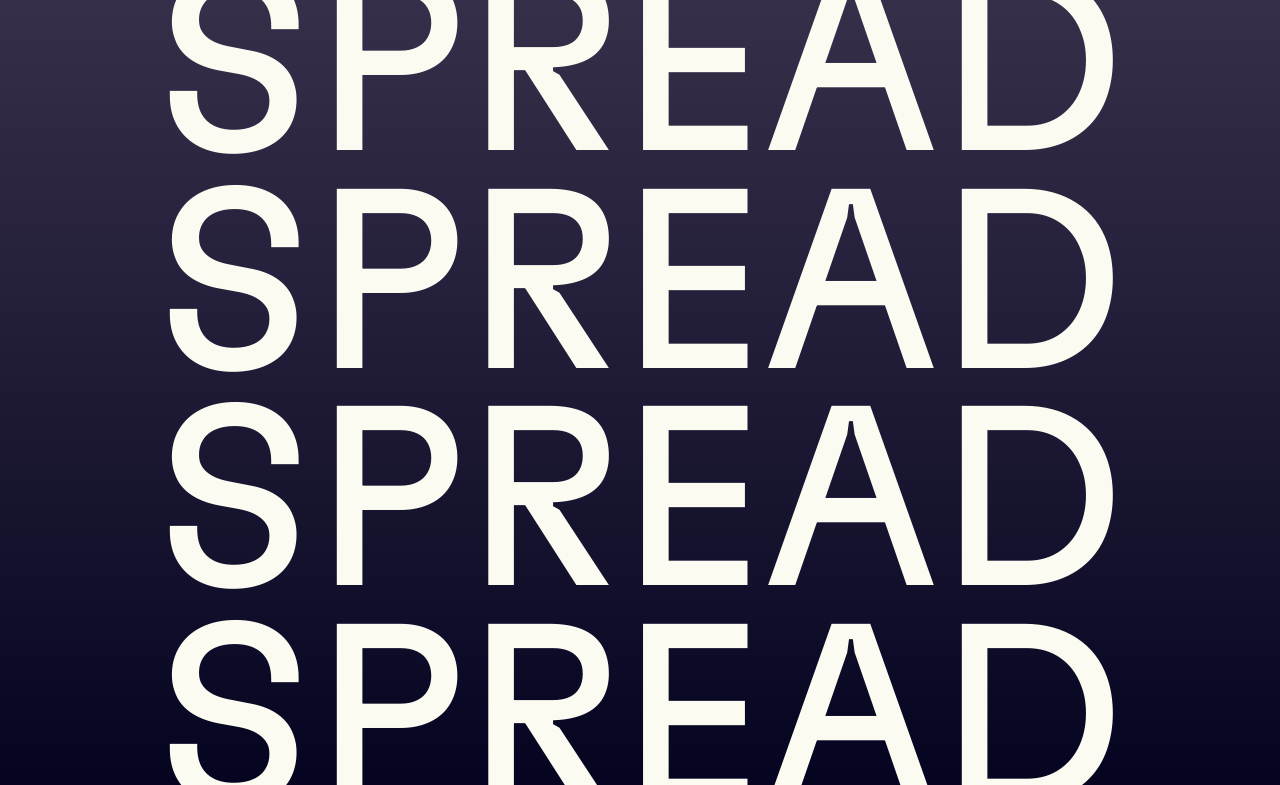
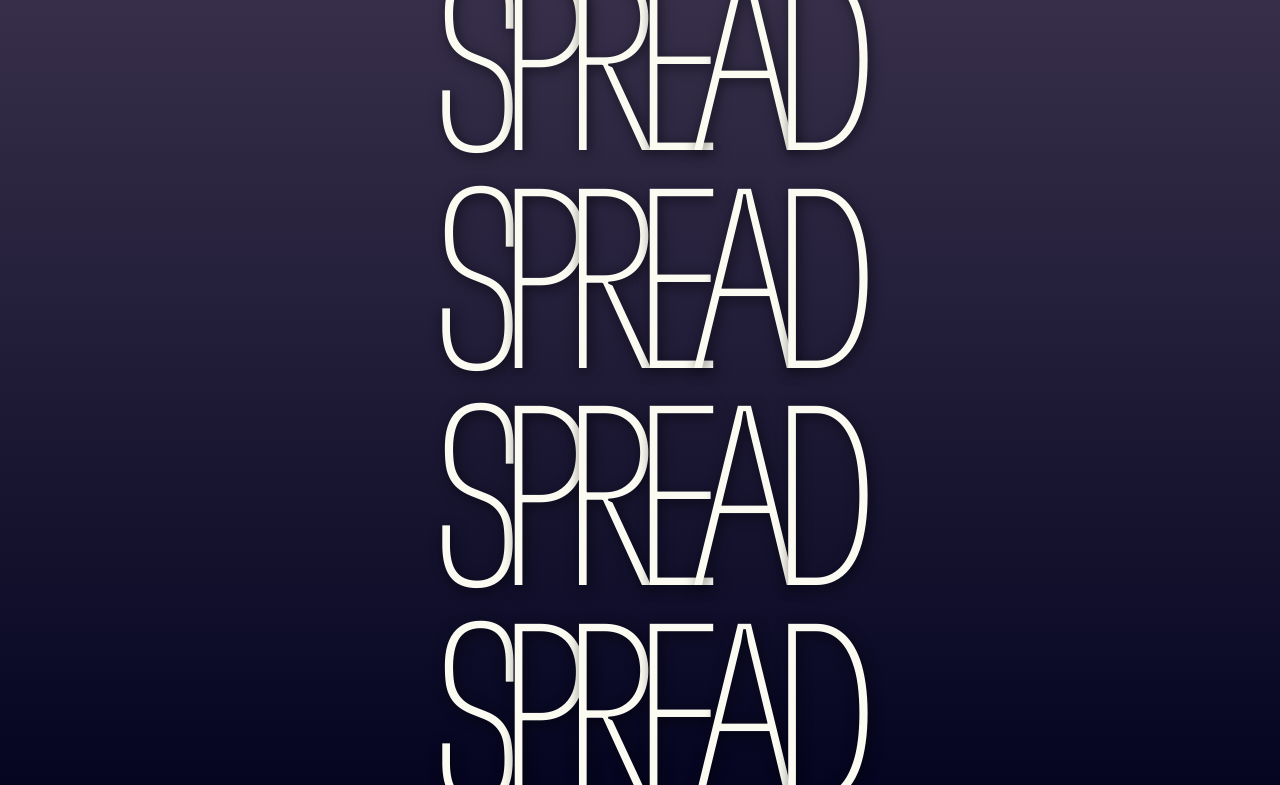
Before and after one commit to SutheeDev/SPREAD, a plain HTML site: page index.html in a window 1280 px wide. Shown: the top 785 px of the page. Drawn offline with Linux system fonts and the light colour scheme.

Commit message:
style each letter

```diff
--- a/style.scss
+++ b/style.scss
@@ -33,6 +33,14 @@ body {
             display: flex;
             justify-content: center;
             align-items: center;
+            .letter {
+                font-weight: 100;
+                font-stretch: 0%;
+                letter-spacing: -2.5vw;
+                text-shadow: 2px 3px 5px rgba(0, 0, 0, 0.5);
+                text-shadow: 2px 3px 13px rgba(0, 0, 0, 0.62);
+                position: relative;
+            }
         }
     }
 }
```
Also changed, not shown: style.css, 1 other file.
